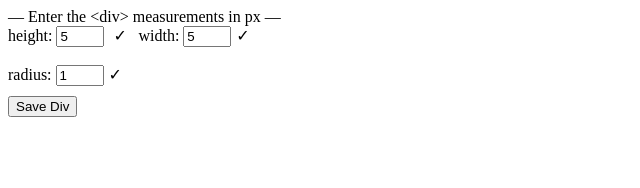
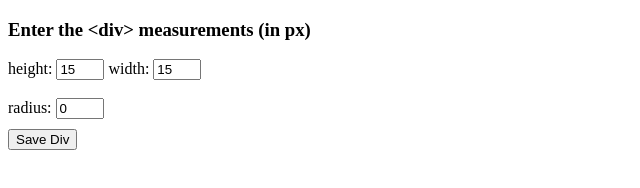
Before and after one commit to mollimers/IC-demo, a plain HTML site: page PimpMyRect/src/divsGalore.html in a window 1280 px wide. Shown: the whole page, without its empty margins (0-640 px from the left). Drawn offline with Linux system fonts and the light colour scheme.

Commit message:
Removed input checks due to inconsequent visualisation in different browsers.

```diff
--- a/PimpMyRect/src/divsGalore.html
+++ b/PimpMyRect/src/divsGalore.html
@@ -8,22 +8,21 @@
 
     <form>
         <div class="HeightAndWidth">
-            <span>— Enter the &ltdiv&gt measurements in px — </span>
-            <br>
+            <!-- <span>Enter the &ltdiv&gt measurements in px</span> -->
+            <h3>Enter the &ltdiv&gt measurements (in px)</h3>
             <label for="height">height:</label>
-            <input id="height" type="number" name="height" min="5" step="1" value="5">
-            <span class="validity"></span>
+            <input id="height" type="number" name="height" step="1" value="15">
             <label for="width">width:</label>
-            <input id="width" type="number" name="width" min="5" step="1" value="5">
-            <span class="validity"></span>
+            <input id="width" type="number" name="width" step="1" value="15">
             <br>
             <br>
             <label for="radius">radius:</label>
-            <input id="radius" type="number" name="radius" min="0" step="1" value="1">
-            <span class="validity"></span>
+            <input id="radius" type="number" name="radius" step="1" value="0">
         </div>
     </form>
     <button onclick="save_div('div_1')">Save Div</button>
+    <br>
+    <br>
     <br>
     <div id="div_1"></div>
 
--- a/PimpMyRect/src/editor.css
+++ b/PimpMyRect/src/editor.css
@@ -10,15 +10,3 @@ div {
   input + span {
     padding-right: 30px;
   }
-
-  input:invalid+span:after {
-    position: absolute;
-    content: '✖';
-    padding-left: 5px;
-  }
-
-  input:valid+span:after {
-    position: absolute;
-    content: '✓';
-    padding-left: 5px;
-  }
```
